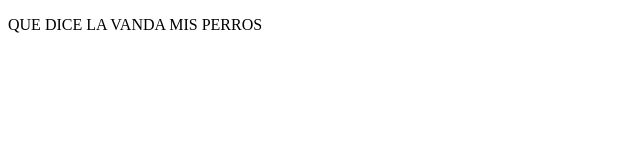
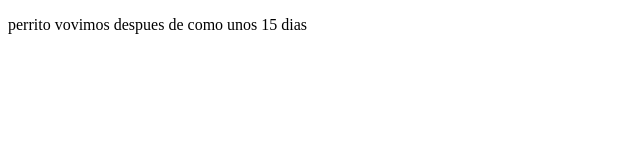
Before and after one commit to felipe0107/ensayo, a plain HTML site: page index.html in a window 1280 px wide. Shown: the full height of the page, 0-640 px from the left. Drawn offline with Linux system fonts and the light colour scheme.

Commit message:
cambios visual studio

```diff
--- a/index.html
+++ b/index.html
@@ -8,7 +8,7 @@
 </head>
 <body>
   <P>
-    QUE DICE LA VANDA MIS PERROS
+    perrito vovimos despues de como unos 15 dias
   </P>
 </body>
 </html>
```
